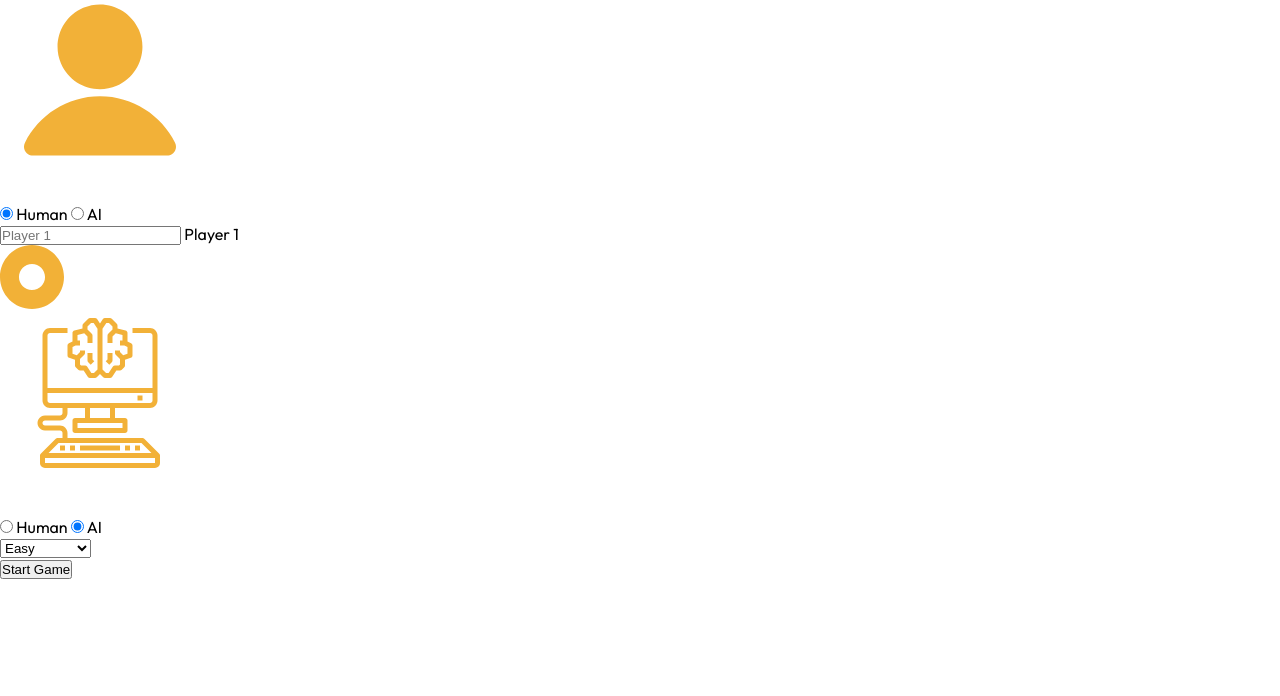
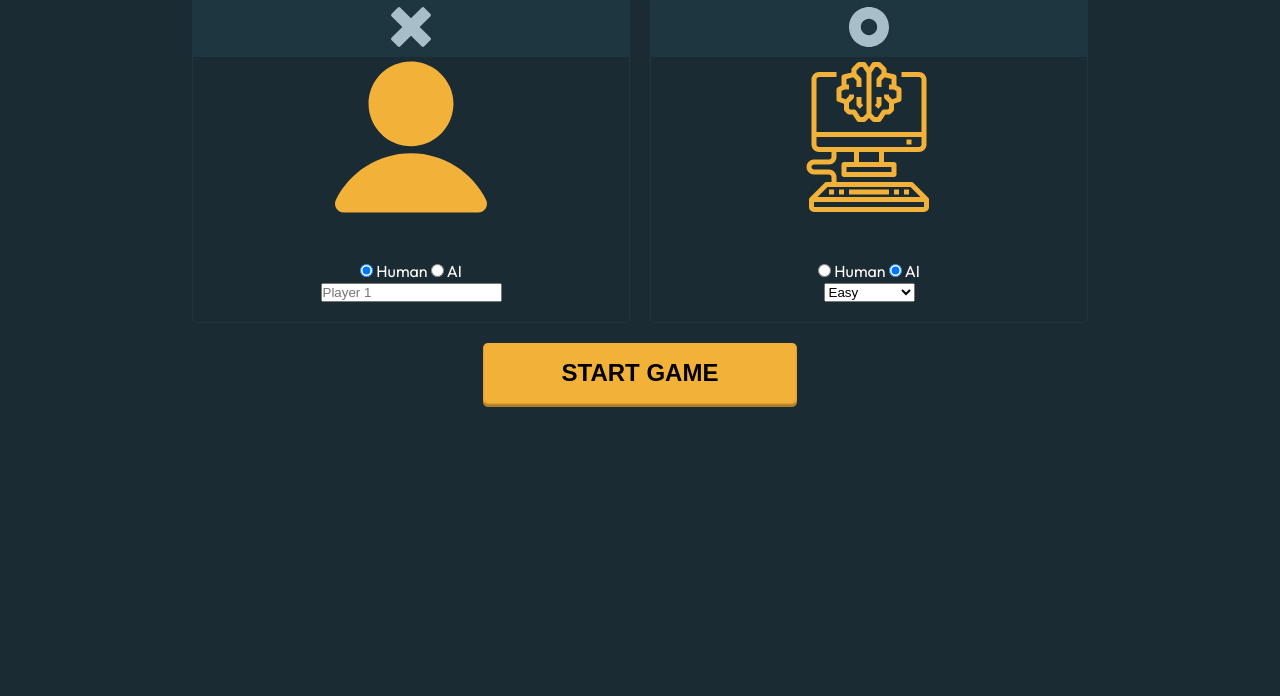
Before and after one commit to ahmeducf/tic-tac-toe, a website: page src/index.html in a window 1280 px wide. Shown: the part 104-800 px from the top of the page. Drawn offline with Linux system fonts and the light colour scheme.

Commit message:
chore: Add CSS styles to game initializer section

```diff
--- a/src/index.html
+++ b/src/index.html
@@ -44,7 +44,7 @@
         <div class="game-initializer__options">
           <div class="player">
             <div class="player__symbol">
-              <img src="./assets/icon-x.svg" alt="X" />
+              <img src="./assets/icon-x-gray.svg" alt="X" />
             </div>
             <div class="player__icon">
               <img src="./assets/player-human.svg" alt="Human Player" />
@@ -63,13 +63,13 @@
             </div>
             <div class="player__name">
               <input type="text" id="player1-name" placeholder="Player 1" />
-              <label for="player1-name">Player 1</label>
+              <!-- <label for="player1-name">Player 1</label> -->
             </div>
           </div>
 
           <div class="player">
             <div class="player__symbol">
-              <img src="./assets/icon-o.svg" alt="O" />
+              <img src="./assets/icon-o-gray.svg" alt="O" />
             </div>
             <div class="player__icon">
               <img src="./assets/player-ai.svg" alt="AI Player" />
@@ -102,7 +102,7 @@
           </div>
 
           <div class="game-initializer__start">
-            <button class="start-game">Start Game</button>
+            <button class="start-game-btn">Start Game</button>
           </div>
         </div>
       </main>
--- a/src/style.css
+++ b/src/style.css
@@ -11,6 +11,7 @@
   --grey: #a9bec8;
   --dark-cyan: #34c3be;
   --lighten-yellow: #f2b138;
+  --white: #fffbfb;
 }
 
 /* Global styles */
@@ -18,6 +19,9 @@ html {
   box-sizing: border-box;
   font-family: 'Outfit', system-ui, 'Segoe UI', Helvetica, Arial, sans-serif,
     'Apple Color Emoji', 'Segoe UI Emoji', 'Segoe UI Symbol';
+  min-height: 100vh;
+  background-color: var(--primary);
+  color: var(--white);
 }
 
 /* CSS Reset */
@@ -41,3 +45,78 @@ a {
   -ms-user-select: none;
   user-select: none;
 }
+
+/* Game Initializer */
+
+.game-initializer {
+  display: flex;
+  flex-direction: column;
+  align-items: center;
+  min-height: 100vh;
+}
+
+.game-initializer header {
+  width: 85%;
+  height: 100px;
+  display: flex;
+  justify-content: left;
+  align-items: center;
+}
+
+.game-initializer main {
+  width: 70%;
+}
+
+.game-initializer__options {
+  display: grid;
+  grid-template-columns: 1fr 1fr;
+  grid-gap: 20px;
+  justify-items: center;
+}
+
+.game-initializer__options .player {
+  display: flex;
+  flex-direction: column;
+  align-items: center;
+  width: 100%;
+  height: 100%;
+  border: 1px solid var(--secondary);
+  border-radius: 5px;
+  padding-bottom: 20px;
+}
+
+.player .player__symbol {
+  width: 100%;
+  background-color: var(--secondary);
+  display: flex;
+  justify-content: center;
+  padding: 10px;
+}
+
+.player__symbol img {
+  width: 40px;
+}
+
+.game-initializer__start {
+  grid-column: 1 / -1;
+  display: flex;
+  justify-content: center;
+  align-items: center;
+  width: 100%;
+}
+
+.start-game-btn {
+  width: 35%;
+  height: 64px;
+  padding-bottom: 5px;
+  background-color: var(--lighten-yellow);
+  color: black;
+  border: none;
+  border-radius: 5px;
+  font-size: 1.5rem;
+  font-weight: 600;
+  text-transform: uppercase;
+  cursor: pointer;
+  box-shadow: inset 0 -3px 2px rgba(0, 0, 0, 0.3);
+  transition: all 0.3s ease;
+}
```
